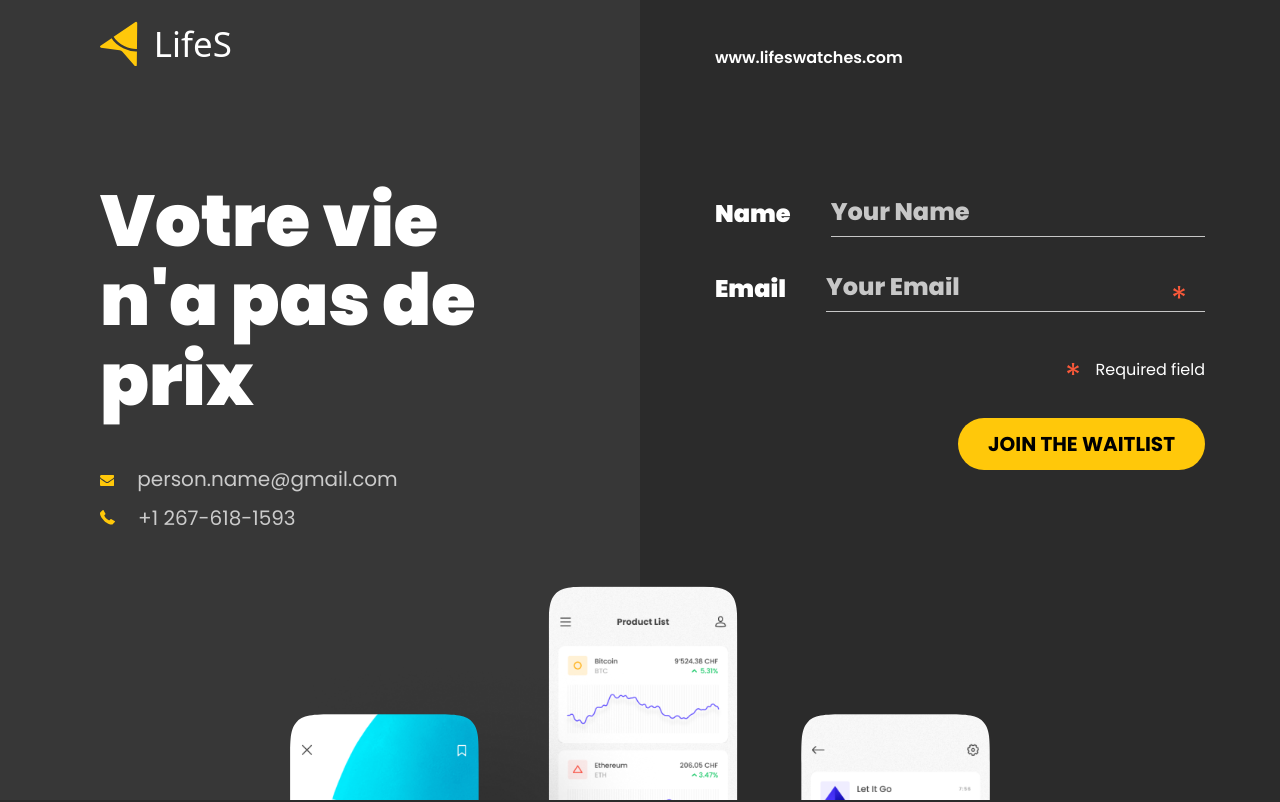
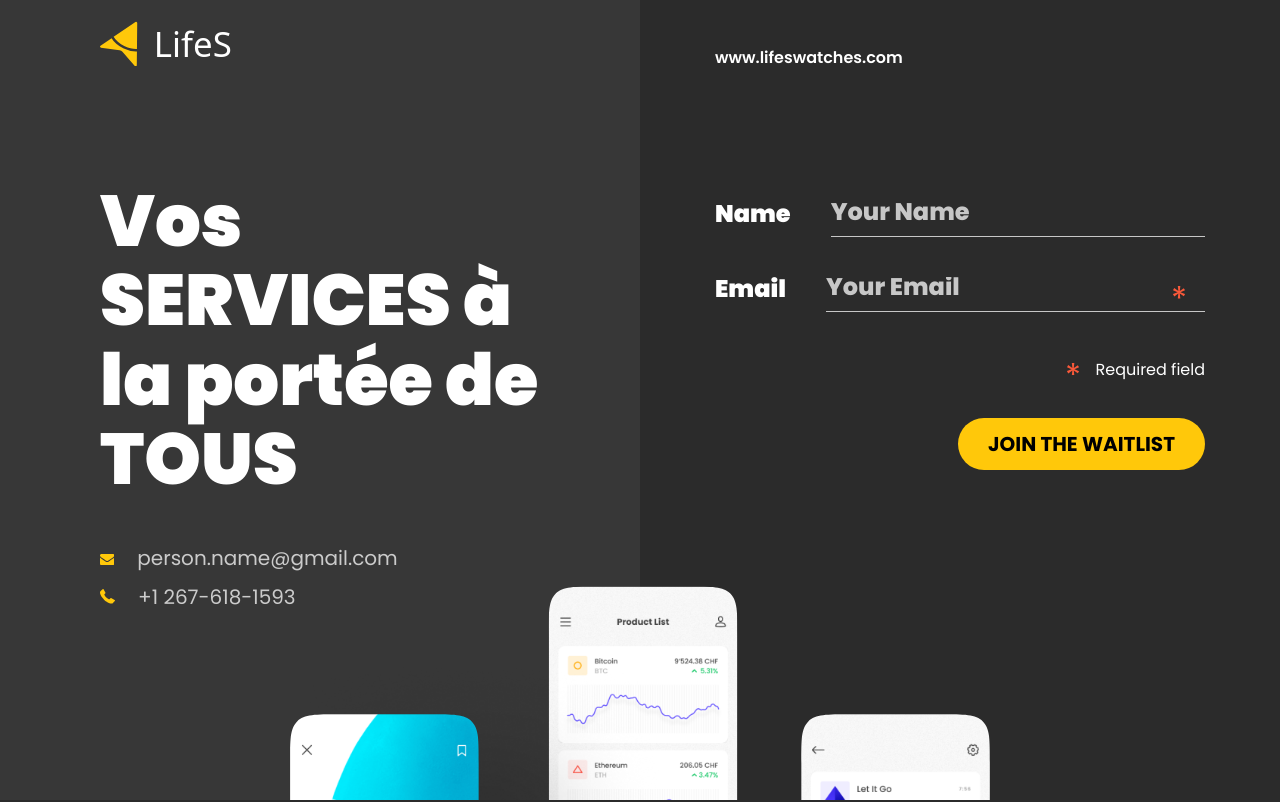
Before and after one commit to MNazirouDiankha/serema, a React (Create React App) app: page / in a window 1280 px wide. Shown: the top 802 px of the page. Built offline with nearby package versions, Linux system fonts and the light colour scheme.

Commit message:
some changes

```diff
--- a/src/components/Basic/HomeWrapper/index.jsx
+++ b/src/components/Basic/HomeWrapper/index.jsx
@@ -51,7 +51,7 @@ function HomeWrapper() {
     <HomeWrapperStyle>
       <CollapseNavbar />
       <HomeSections>
-        <WelcomeSection message="Votre vie n'a pas de prix" />
+        <WelcomeSection message="Vos SERVICES à la portée de TOUS" />
         <FormSection />
       </HomeSections>
       <HomeSVGStyle>
```
Also changed, not shown: src/assets/images/serema-logo.svg (added).
